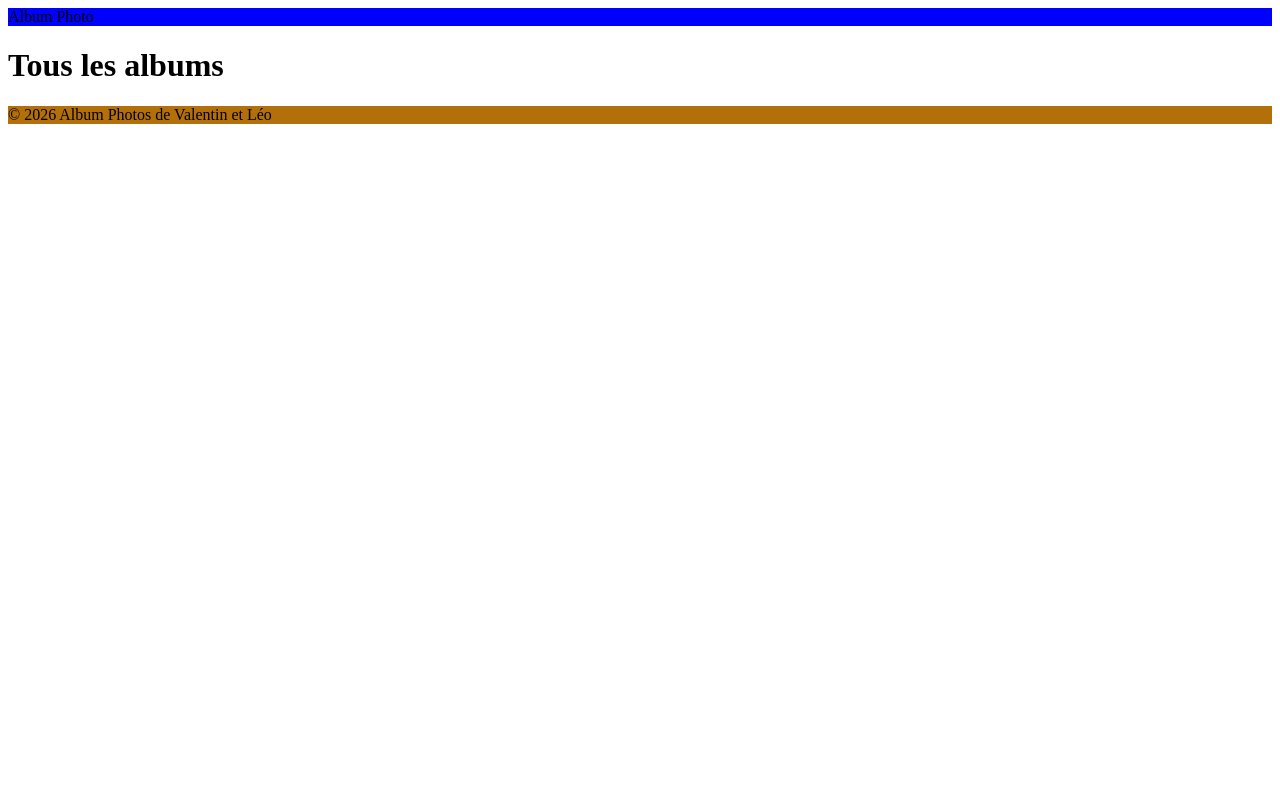
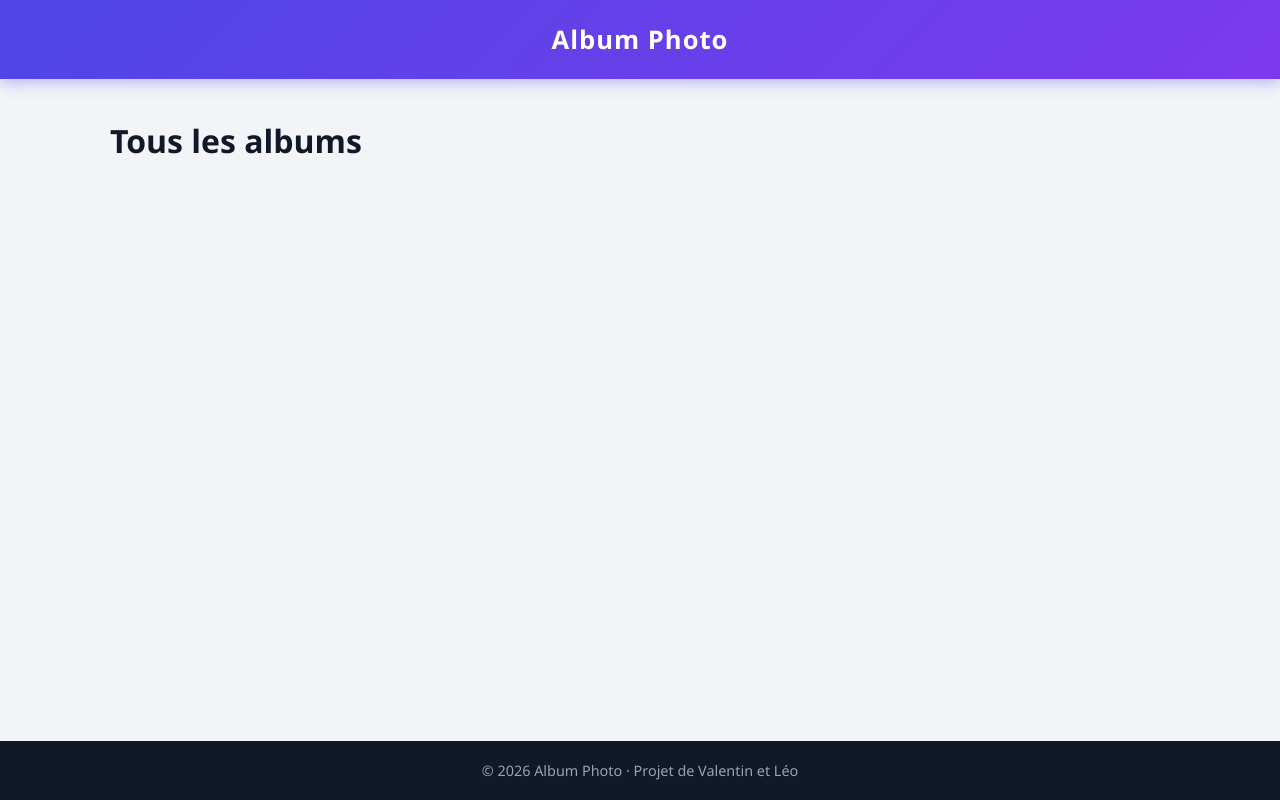
Before and after one commit to BuBull67/album-photos-valleo, a Laravel app: page /albums in a window 1280 px wide. Run offline with Laravel 12, Linux system fonts and the light colour scheme; data that the repository does not hold is empty.

Commit message:
Header and Footer V2

```diff
--- a/public/css/style.css
+++ b/public/css/style.css
@@ -1,9 +1,58 @@
-header {
-    background-color: blue;
-    justify-content: center;
+* {
+    box-sizing: border-box;
+    margin: 0;
+    padding: 0;
 }
 
+body {
+    font-family: 'Segoe UI', Arial, sans-serif;
+    background: #f3f4f8;
+    color: #1f2937;
+    min-height: 100vh;
+    display: flex;
+    flex-direction: column;
+}
 
-footer{
-    background-color: rgb(179, 111, 10);
+a {
+    color: #4f46e5;
+    text-decoration: none;
 }
+
+/* Header */
+.site-header {
+    background: linear-gradient(135deg, #4f46e5, #7c3aed);
+    padding: 22px 32px;
+    text-align: center;
+    box-shadow: 0 4px 14px rgba(79, 70, 229, 0.35);
+}
+
+.site-header .logo {
+    color: white;
+    font-size: 1.6rem;
+    font-weight: 700;
+    letter-spacing: 1px;
+}
+
+/* Contenu */
+.site-main {
+    flex: 1;
+    width: 100%;
+    max-width: 1100px;
+    margin: 0 auto;
+    padding: 40px 20px;
+}
+
+.site-main h1 {
+    font-size: 2rem;
+    margin-bottom: 28px;
+    color: #111827;
+}
+
+/* Footer */
+.site-footer {
+    background: #111827;
+    color: #9ca3af;
+    text-align: center;
+    padding: 20px;
+    font-size: 0.9rem;
+}
--- a/resources/views/layout.blade.php
+++ b/resources/views/layout.blade.php
@@ -8,7 +8,7 @@
     @yield('css')
 </head>
 <body>
-    <header class="Header">
+    <header class="site-header">
     <span class="logo">Album Photo</span>
 </header>
 
@@ -16,8 +16,6 @@
         @yield('content')
     </main>
 
-    <footer class="footer">
-        <p>© {{ date('2026') }} Album Photos de Valentin et Léo</p>
-    </footer>
-</body>
-</html>
+    <footer class="site-footer">
+    <p>© {{ date('2026') }} Album Photo · Projet de Valentin et Léo</p>
+</footer>
```
